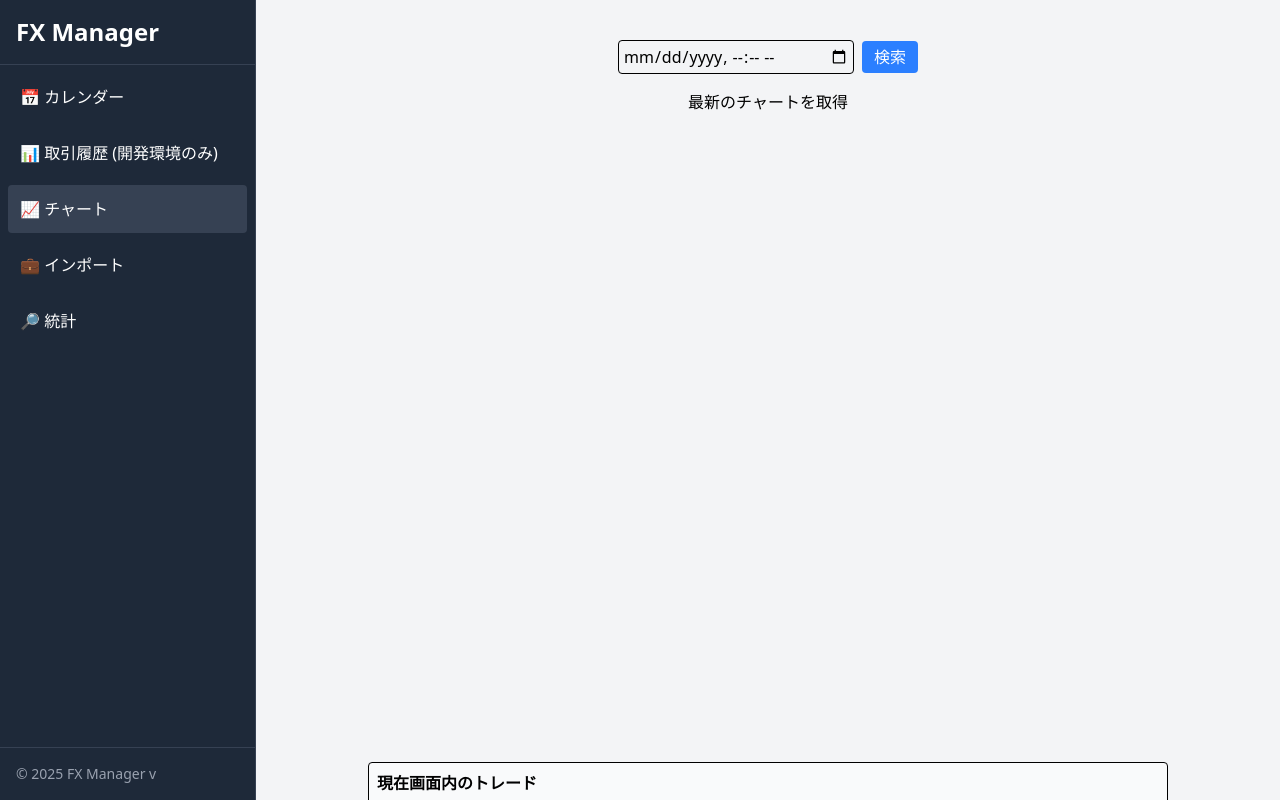
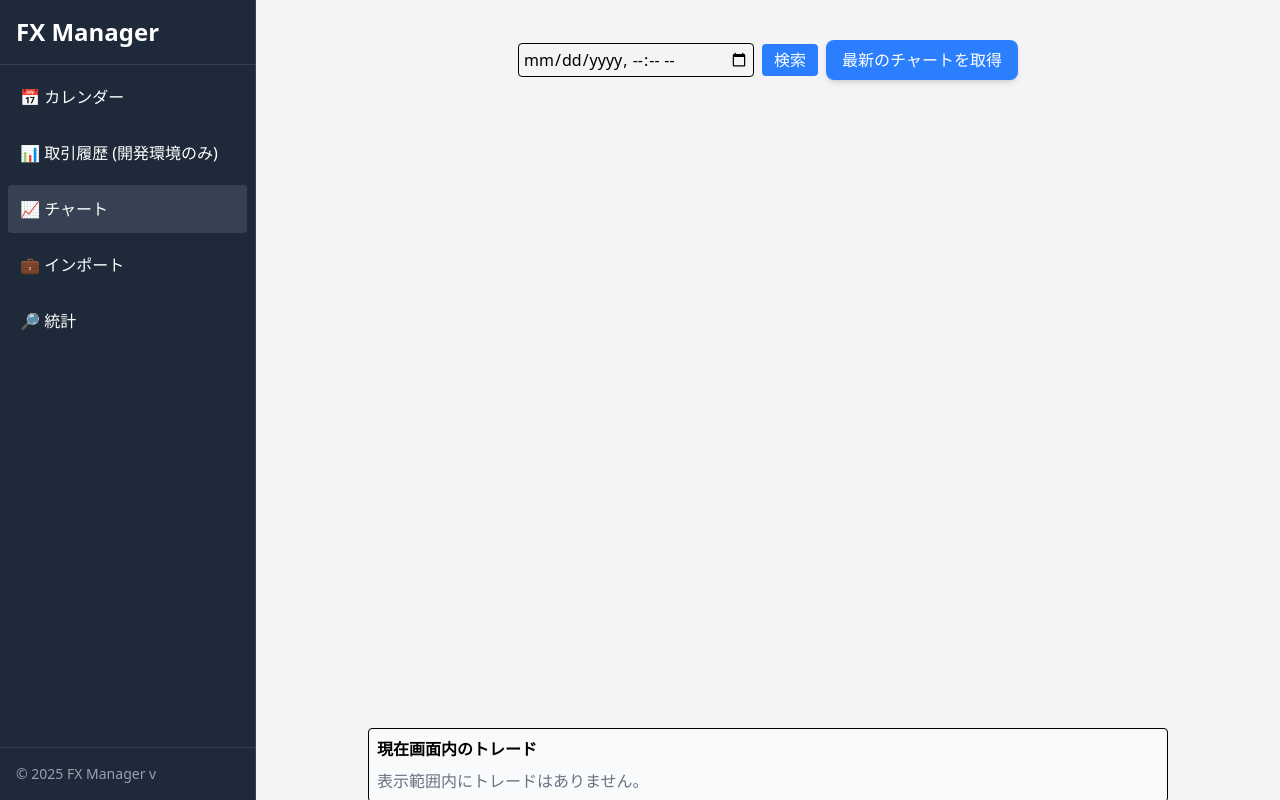
Before and after one commit to kondoyuya/fx-trade-manager, a React (Vite) app: page / in a window 1280 px wide. Both pictures are taken after a click on the button "📈 チャート". Built offline with nearby package versions, Linux system fonts and the light colour scheme.

Commit message:
version up

```diff
--- a/package.json
+++ b/package.json
@@ -1,7 +1,7 @@
 {
   "name": "fx-trade-manager",
   "private": true,
-  "version": "0.4.7",
+  "version": "0.5.0",
   "type": "module",
   "scripts": {
     "dev": "vite",
--- a/src-tauri/tauri.conf.json
+++ b/src-tauri/tauri.conf.json
@@ -1,7 +1,7 @@
 {
   "$schema": "https://schema.tauri.app/config/2",
   "productName": "fx-trade-manager",
-  "version": "0.4.7",
+  "version": "0.5.0",
   "identifier": "com.halcy.fx-trade-manager",
   "build": {
     "beforeDevCommand": "pnpm dev",
--- a/src/components/ChartView.tsx
+++ b/src/components/ChartView.tsx
@@ -325,9 +325,9 @@ const ChartView: React.FC<ChartViewProps> = () => {
                 >
                     検索
                 </button>
+
+                <UpdateOHLCButton/>
             </div>
-
-            <UpdateOHLCButton/>
 
             {/* 📈 チャート本体 */}
             <div ref={chartContainerRef} style={{ width: "800px", height: "600px" }} />
@@ -382,7 +382,7 @@ const ChartView: React.FC<ChartViewProps> = () => {
                     </table>
                 )}
 
-                        {showPopup && selectedTrade && (
+        {showPopup && selectedTrade && (
             <LabelSelectPopup
                 trade={selectedTrade}
                 onClose={() => setShowPopup(false)}
--- a/src/components/UpdateOHLCButton.tsx
+++ b/src/components/UpdateOHLCButton.tsx
@@ -11,5 +11,26 @@ export const UpdateOHLCButton = () => {
     }
   };
 
-  return <button onClick={handleClick}>最新のチャートを取得</button>;
+  return (
+    <button
+      onClick={handleClick}
+      className="
+        bg-blue-500
+        text-white
+        px-4 py-2
+        rounded-lg
+        shadow-md
+        hover:bg-blue-600
+        active:bg-blue-700
+        transition
+        duration-150
+        ease-in-out
+        focus:outline-none
+        focus:ring-2
+        focus:ring-blue-400
+      "
+    >
+      最新のチャートを取得
+    </button>
+  );
 };
```
Also changed, not shown: 2 other files (tests, documents, lock files or other folders).
